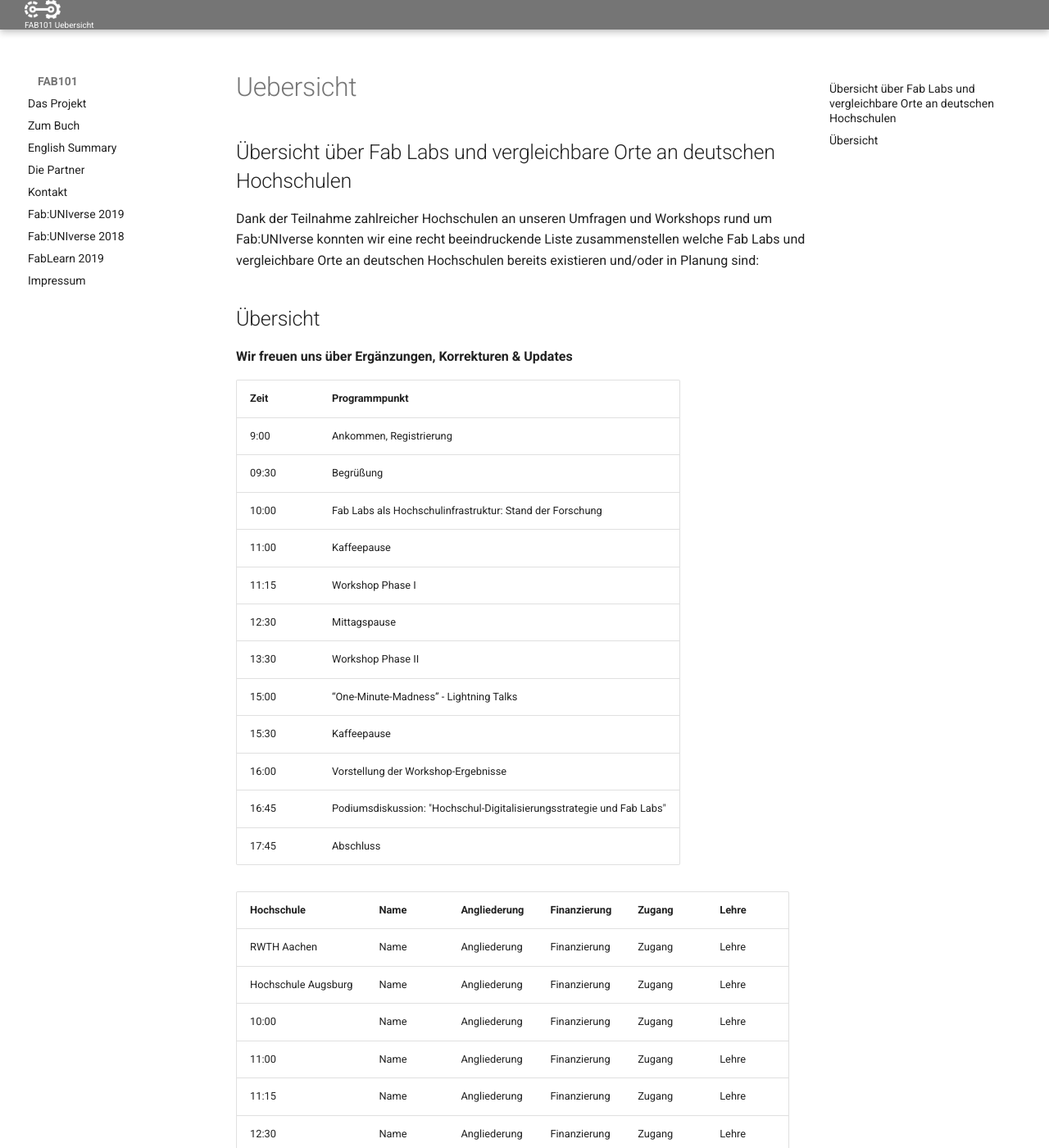
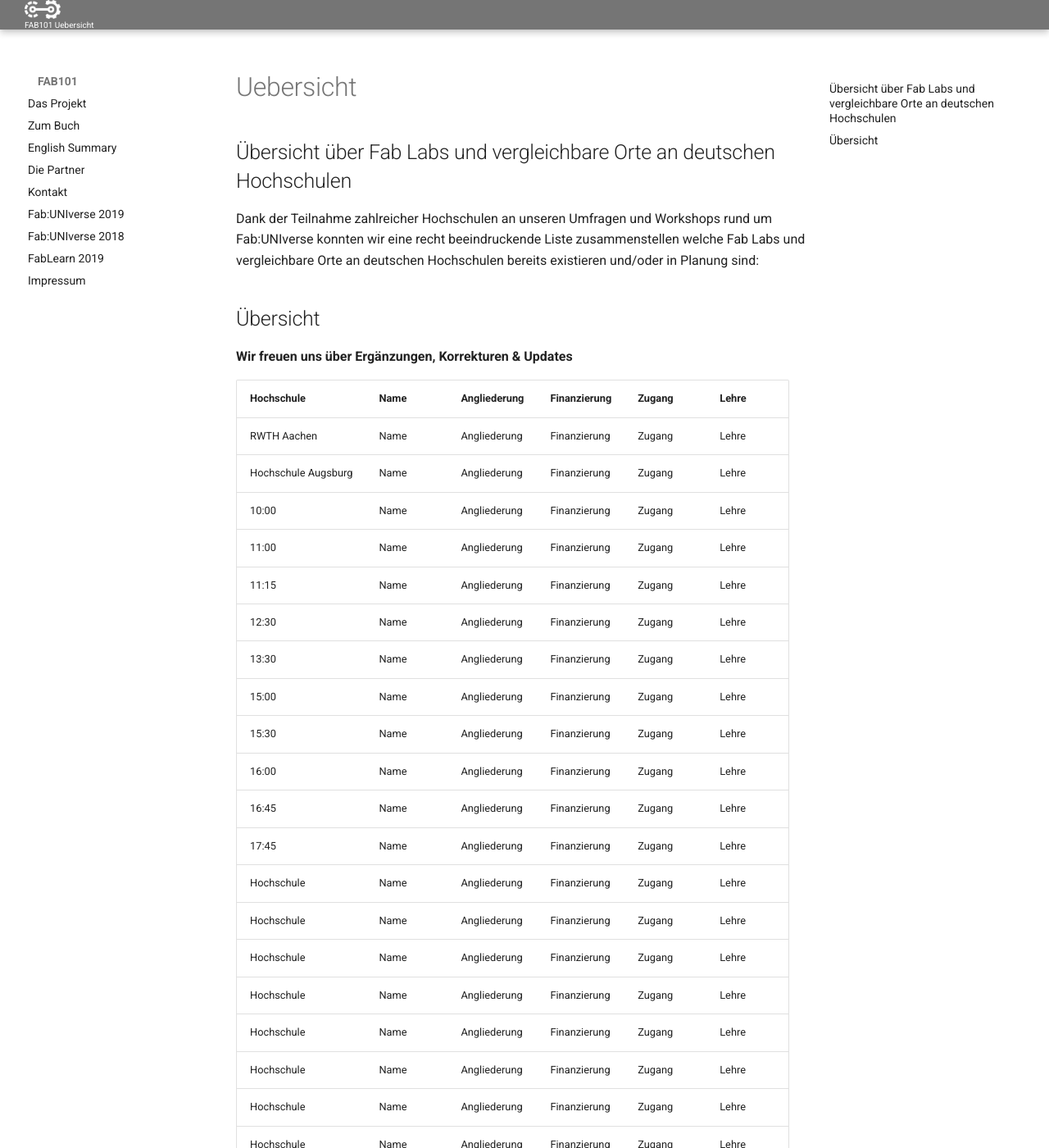
Before and after one commit to FabLabSiegen/fab101-docs, an MkDocs documentation site: the page built from docs/uebersicht.md, in a window 1280 px wide and 1400 px high. Shown: the whole window at 82% size. Built offline with MkDocs 1.6.1 and Material for MkDocs 9.7.7, drawn with Linux system fonts in a browser that asks for light colours.

Commit message:
Update uebersicht.md

```diff
--- a/docs/uebersicht.md
+++ b/docs/uebersicht.md
@@ -5,21 +5,6 @@ Dank der Teilnahme zahlreicher Hochschulen an unseren Umfragen und Workshops run
 ## Übersicht
 
 **Wir freuen uns über Ergänzungen, Korrekturen & Updates**
-
-| Zeit          | Programmpunkt          |
-| ------------- |:-----------------------|
-| 9:00          | Ankommen, Registrierung|
-| 09:30         | Begrüßung              |
-| 10:00         | Fab Labs als Hochschulinfrastruktur: Stand der Forschung |
-| 11:00         | Kaffeepause           |
-| 11:15         | Workshop Phase I|
-| 12:30         | Mittagspause|
-| 13:30         | Workshop Phase II|
-| 15:00         | “One-Minute-Madness” - Lightning Talks|
-| 15:30         | Kaffeepause|
-| 16:00         | Vorstellung der Workshop-Ergebnisse|
-| 16:45         | Podiumsdiskussion: "Hochschul-Digitalisierungsstrategie und Fab Labs"|
-| 17:45         | Abschluss|
 
 
 | Hochschule        | Name          | Angliederung | Finanzierung | Zugang | Lehre  |
```
